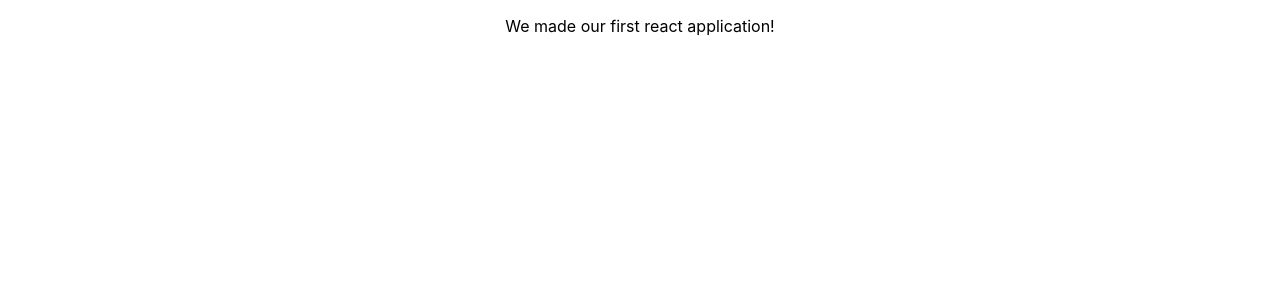
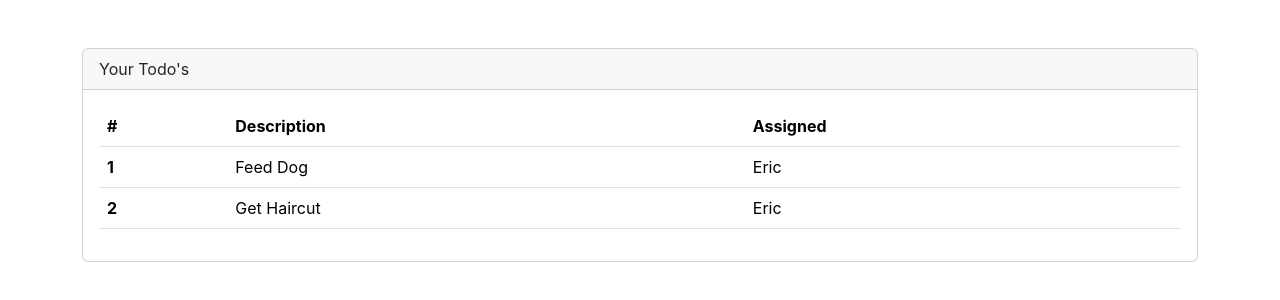
Before and after one commit to ozgurbayrasa/Spring-React-Practice, a React (Create React App) app in the folder React Practice/react-todo-demo/react-todos/: page / in a window 1280 px wide. Shown: the top 300 px of the page. Built offline with nearby package versions, Linux system fonts and the light colour scheme.

Commit message:
Adding Table with Bootstrap

```diff
--- a/React Practice/react-todo-demo/react-todos/public/index.html
+++ b/React Practice/react-todo-demo/react-todos/public/index.html
@@ -9,6 +9,7 @@
       name="description"
       content="Web site created using create-react-app"
     />
+    <link href="https://cdn.jsdelivr.net/npm/bootstrap@5.3.3/dist/css/bootstrap.min.css" rel="stylesheet" integrity="sha384-QWTKZyjpPEjISv5WaRU9OFeRpok6YctnYmDr5pNlyT2bRjXh0JMhjY6hW+ALEwIH" crossorigin="anonymous">
     <link rel="apple-touch-icon" href="%PUBLIC_URL%/logo192.png" />
     <!--
       manifest.json provides metadata used when your web app is installed on a
@@ -39,5 +40,9 @@
       To begin the development, run `npm start` or `yarn start`.
       To create a production bundle, use `npm run build` or `yarn build`.
     -->
+
+    <script src="https://cdn.jsdelivr.net/npm/@popperjs/core@2.11.8/dist/umd/popper.min.js" integrity="sha384-I7E8VVD/ismYTF4hNIPjVp/Zjvgyol6VFvRkX/vR+Vc4jQkC+hVqc2pM8ODewa9r" crossorigin="anonymous"></script>
+    <script src="https://cdn.jsdelivr.net/npm/bootstrap@5.3.3/dist/js/bootstrap.min.js" integrity="sha384-0pUGZvbkm6XF6gxjEnlmuGrJXVbNuzT9qBBavbLwCsOGabYfZo0T0to5eqruptLy" crossorigin="anonymous"></script>
   </body>
+
 </html>
--- a/React Practice/react-todo-demo/react-todos/src/App.js
+++ b/React Practice/react-todo-demo/react-todos/src/App.js
@@ -3,10 +3,36 @@ import './App.css';
 
 function App() {
   return (
-    <div className="App">
-        <p>
-          We made our first react application!
-        </p>
+    <div className='mt-5 container'>
+        <div className='card'>
+          <div className='card-header'>
+            Your Todo's
+          </div>
+
+          <div className='card-body'>
+            <table className='table table-hover'>
+              <thead>
+                <tr>
+                  <th scope='col'>#</th>
+                  <th scope='col'>Description</th>
+                  <th scope='col'>Assigned</th>
+                </tr>
+              </thead>
+              <tbody>
+                <tr>
+                  <th scope='row'>1</th>
+                  <td>Feed Dog</td>
+                  <td>Eric</td>
+                </tr>
+                <tr>
+                  <th scope='row'>2</th>
+                  <td>Get Haircut</td>
+                  <td>Eric</td>
+                </tr>
+              </tbody>
+            </table>
+          </div>
+        </div>
     </div>
   );
 }
```
